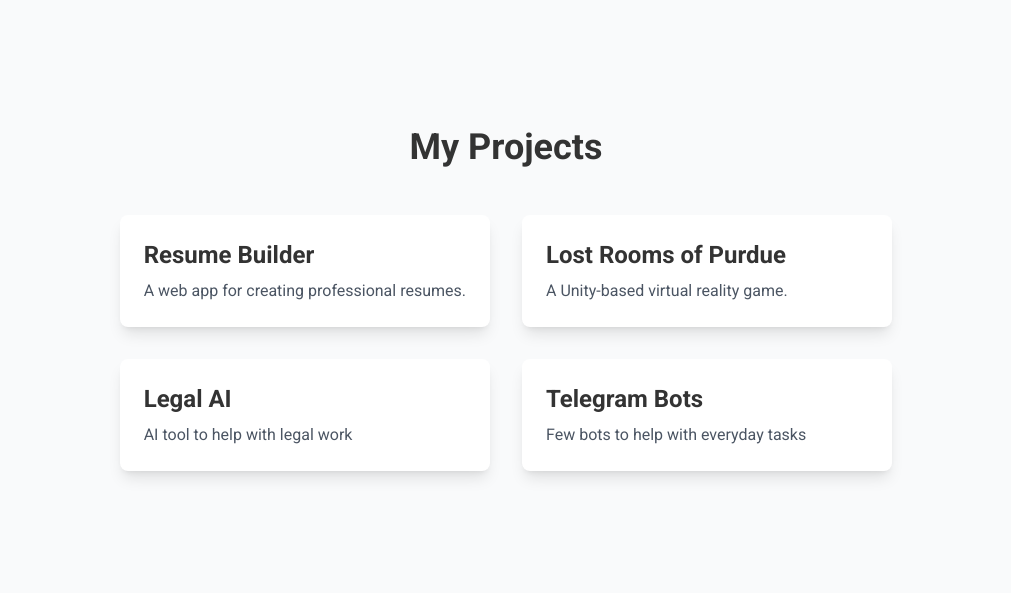
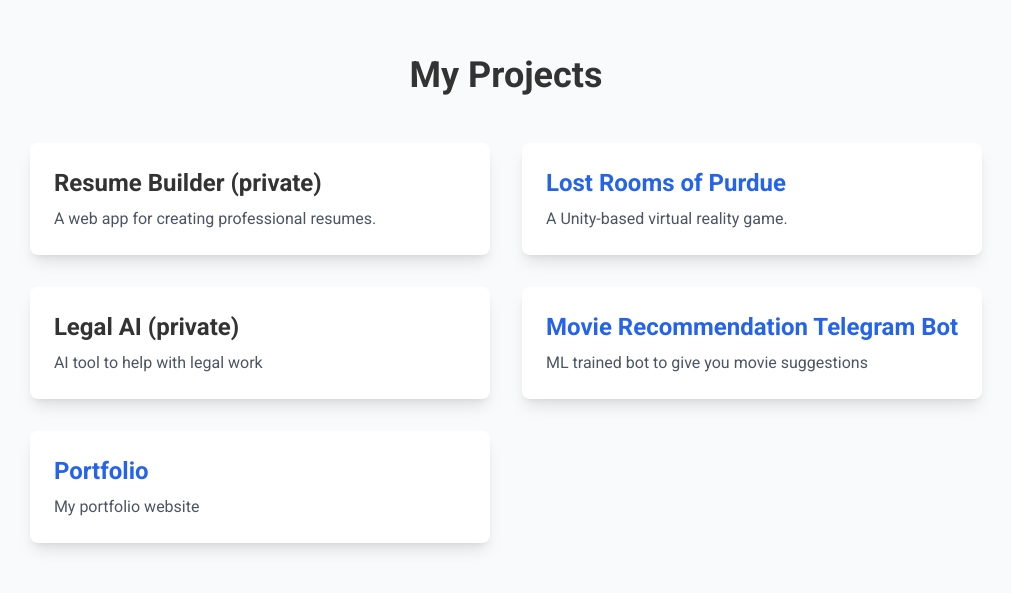
Before and after one commit to diasvtumane/portfolio, a React (Create React App) app: page / in a window 1280 px wide. Shown: the part 2134-2727 px from the top of the page, without its empty margins (134-1145 px from the left). Built offline with nearby package versions, Linux system fonts and the light colour scheme; what smooth-scroll would draw is missing.

Commit message:
added new projects and links

```diff
--- a/src/components/Projects.jsx
+++ b/src/components/Projects.jsx
@@ -3,20 +3,27 @@ import React from "react";
 const Projects = () => {
   const projects = [
     {
-      title: "Resume Builder",
+      title: "Resume Builder (private)",
       description: "A web app for creating professional resumes.",
     },
     {
       title: "Lost Rooms of Purdue",
       description: "A Unity-based virtual reality game.",
+      link: "https://github.com/JacsonPadgett/cs460-project",
     },
     {
-      title: "Legal AI",
+      title: "Legal AI (private)",
       description: "AI tool to help with legal work",
     },
     {
-      title: "Telegram Bots",
-      description: "Few bots to help with everyday tasks",
+      title: "Movie Recommendation Telegram Bot",
+      description: "ML trained bot to give you movie suggestions",
+      link: "https://github.com/diasvtumane/movie_recommendation",
+    },
+    {
+      title: "Portfolio",
+      description: "My portfolio website",
+      link: "https://github.com/diasvtumane/portfolio",
     },
   ];
 
@@ -32,7 +39,15 @@ const Projects = () => {
             key={index}
             className="bg-white shadow-lg rounded-lg p-6 hover:shadow-xl transition"
           >
-            <h3 className="text-2xl font-bold mb-2">{project.title}</h3>
+            {project.link ? (
+              <a href={project.link} target="_blank" rel="noopener noreferrer">
+                <h3 className="text-2xl font-bold mb-2 text-blue-600 hover:underline">
+                  {project.title}
+                </h3>
+              </a>
+            ) : (
+              <h3 className="text-2xl font-bold mb-2">{project.title}</h3>
+            )}
             <p className="text-gray-600">{project.description}</p>
           </div>
         ))}
```
